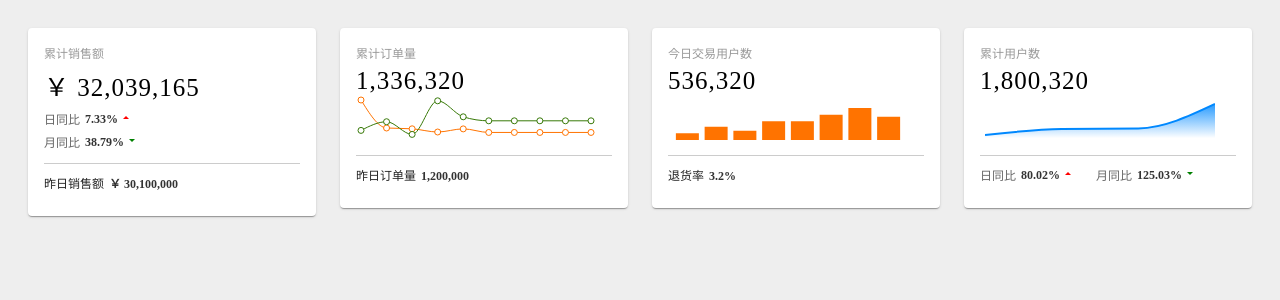
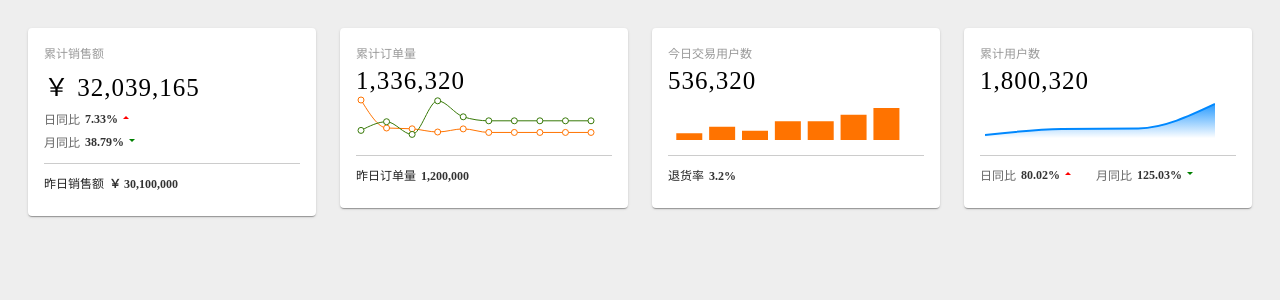
Before and after one commit to xinbbbb/charts-report, a React (Create React App) app: page / in a window 1280 px wide. Shown: the top 300 px of the page. Built offline with nearby package versions, Linux system fonts and the light colour scheme.

Commit message:
noncode: none

```diff
--- a/src/components/TopView/TodayUsers/index.jsx
+++ b/src/components/TopView/TodayUsers/index.jsx
@@ -9,8 +9,7 @@ const data = [
   { name: 'digital', uv: 2800, pv: 2800, amt: 4000, bmk: 1500, time: 4, uvError: 100, pvError: 30 },
   { name: 'cars', uv: 2800, pv: 2800, amt: 4000, bmk: 1500, time: 4, uvError: 100, pvError: 30 },
   { name: 'bridge', uv: 2800, pv: 3800, amt: 4000, bmk: 1500, time: 4, uvError: 100, pvError: 30 },
-  { name: 'digital', uv: 2800, pv: 4800, amt: 4000, bmk: 1500, time: 4, uvError: 100, pvError: 30 },
-  { name: 'digital', uv: 2800, pv: 3500, amt: 4000, bmk: 1500, time: 4, uvError: 100, pvError: 30 }
+  { name: 'digital', uv: 2800, pv: 4800, amt: 4000, bmk: 1500, time: 4, uvError: 100, pvError: 30 }
 ];
 
 export default function Index() {
```
